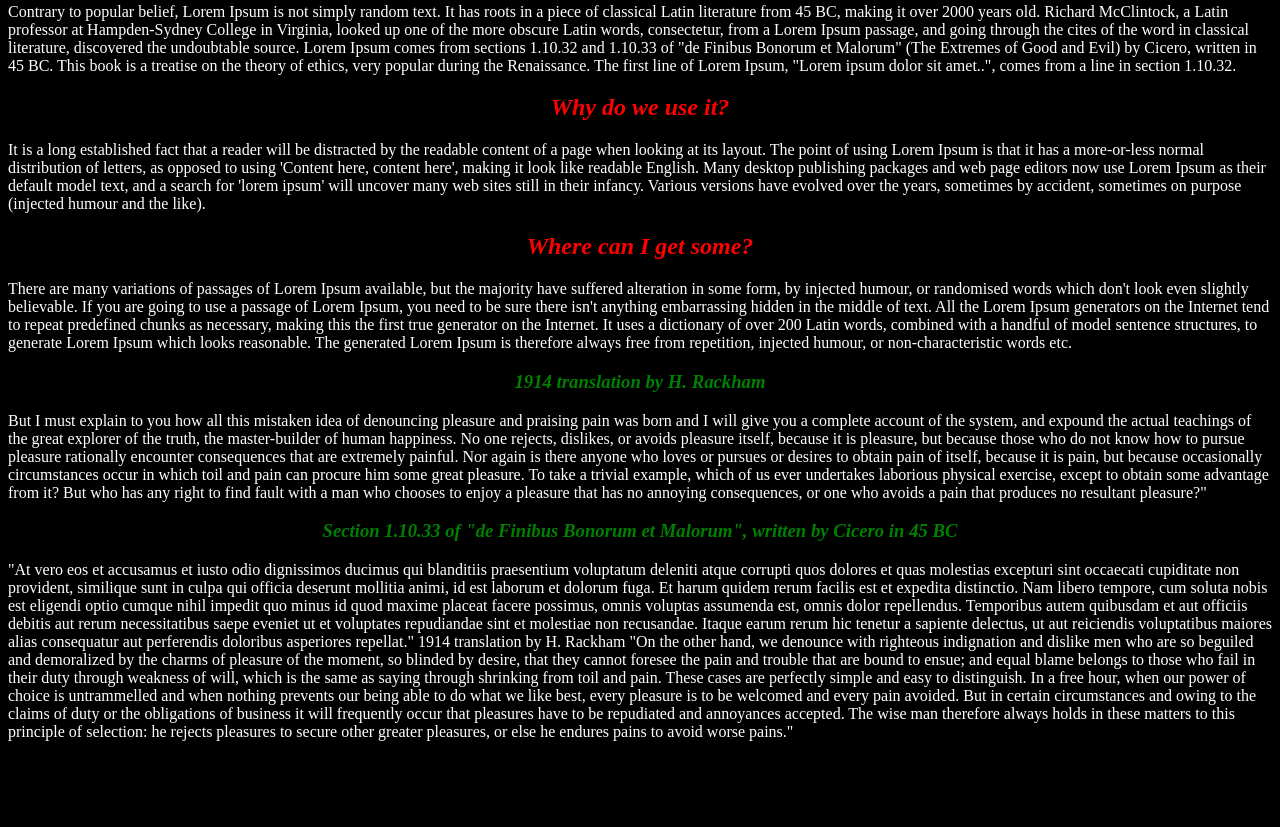
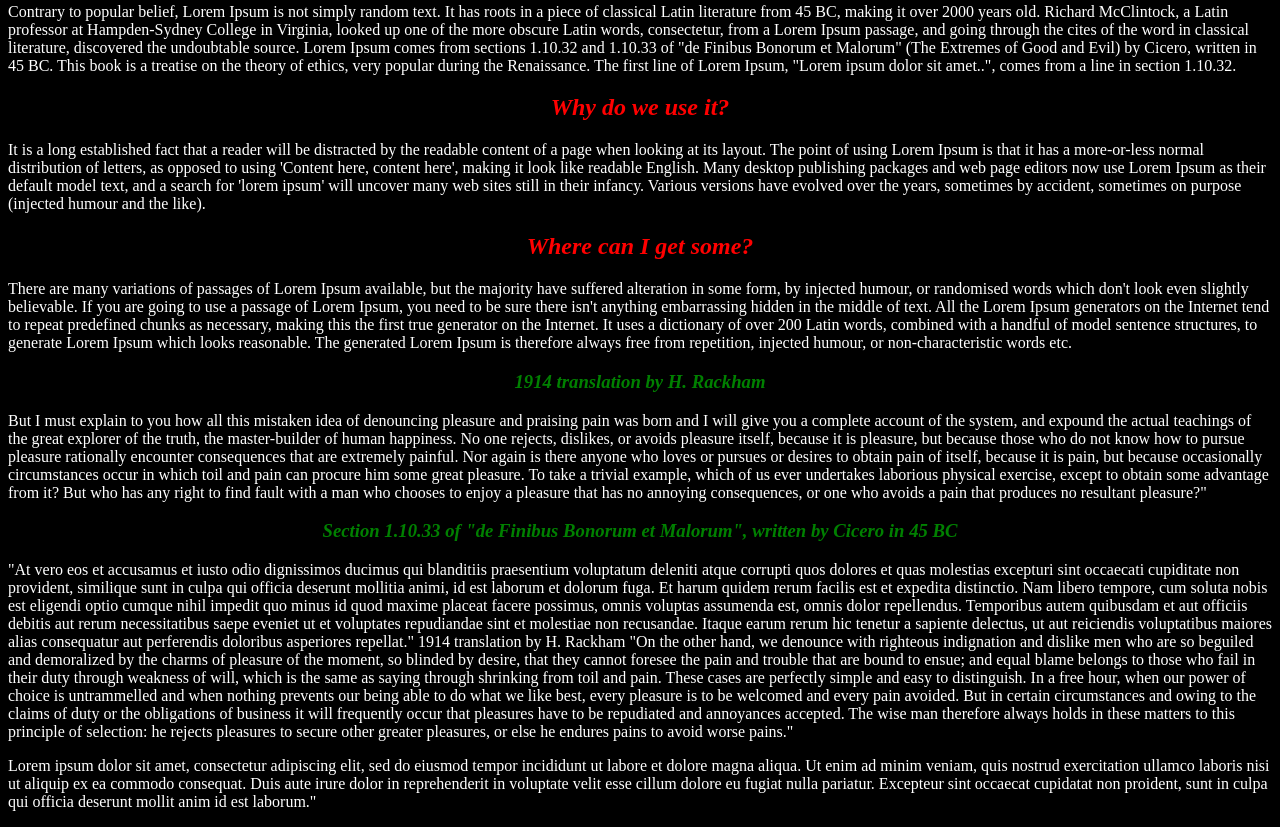
Before and after one commit to DerickKinoti/portfolio-page-, a plain HTML site: page index.html in a window 1280 px wide. Shown: the part 442-1269 px from the top of the page. Before the commit the page ends 1199 px from the top, so only its background shows below. Drawn offline with Linux system fonts and the light colour scheme.

Commit message:
add body changes

```diff
--- a/index.html
+++ b/index.html
@@ -25,5 +25,6 @@
 
 1914 translation by H. Rackham
 "On the other hand, we denounce with righteous indignation and dislike men who are so beguiled and demoralized by the charms of pleasure of the moment, so blinded by desire, that they cannot foresee the pain and trouble that are bound to ensue; and equal blame belongs to those who fail in their duty through weakness of will, which is the same as saying through shrinking from toil and pain. These cases are perfectly simple and easy to distinguish. In a free hour, when our power of choice is untrammelled and when nothing prevents our being able to do what we like best, every pleasure is to be welcomed and every pain avoided. But in certain circumstances and owing to the claims of duty or the obligations of business it will frequently occur that pleasures have to be repudiated and annoyances accepted. The wise man therefore always holds in these matters to this principle of selection: he rejects pleasures to secure other greater pleasures, or else he endures pains to avoid worse pains."</p>
+  <p>Lorem ipsum dolor sit amet, consectetur adipiscing elit, sed do eiusmod tempor incididunt ut labore et dolore magna aliqua. Ut enim ad minim veniam, quis nostrud exercitation ullamco laboris nisi ut aliquip ex ea commodo consequat. Duis aute irure dolor in reprehenderit in voluptate velit esse cillum dolore eu fugiat nulla pariatur. Excepteur sint occaecat cupidatat non proident, sunt in culpa qui officia deserunt mollit anim id est laborum."</p>
  </body>
 </html>
```
